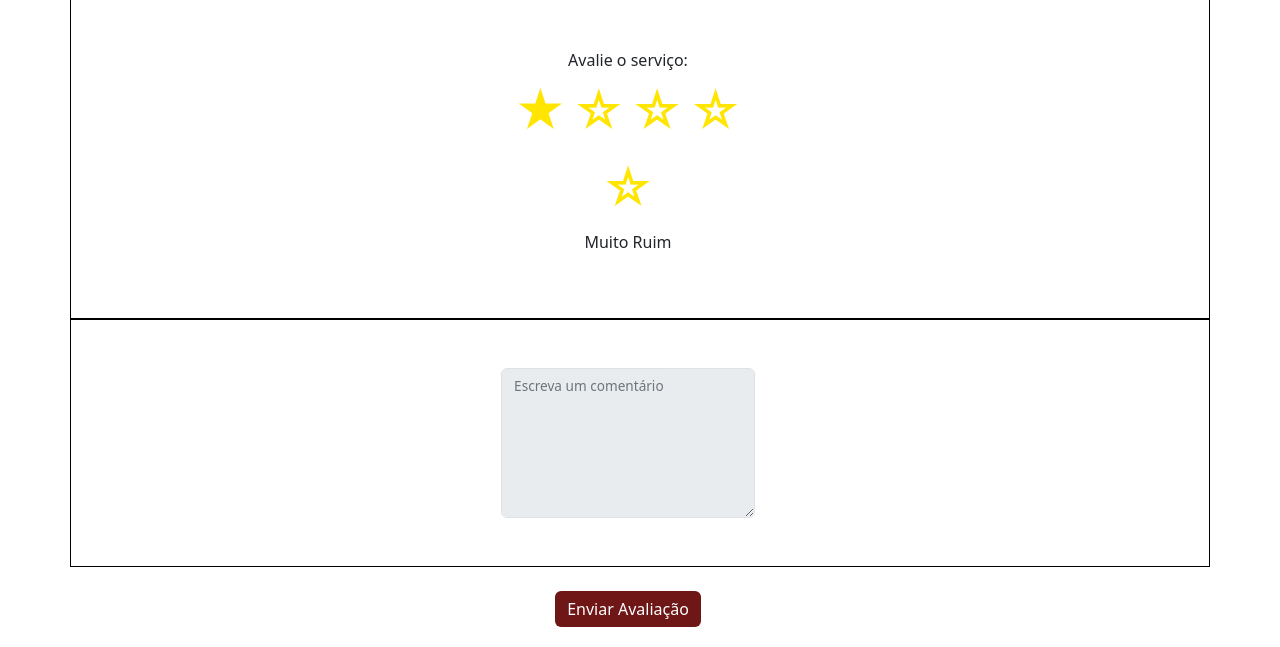
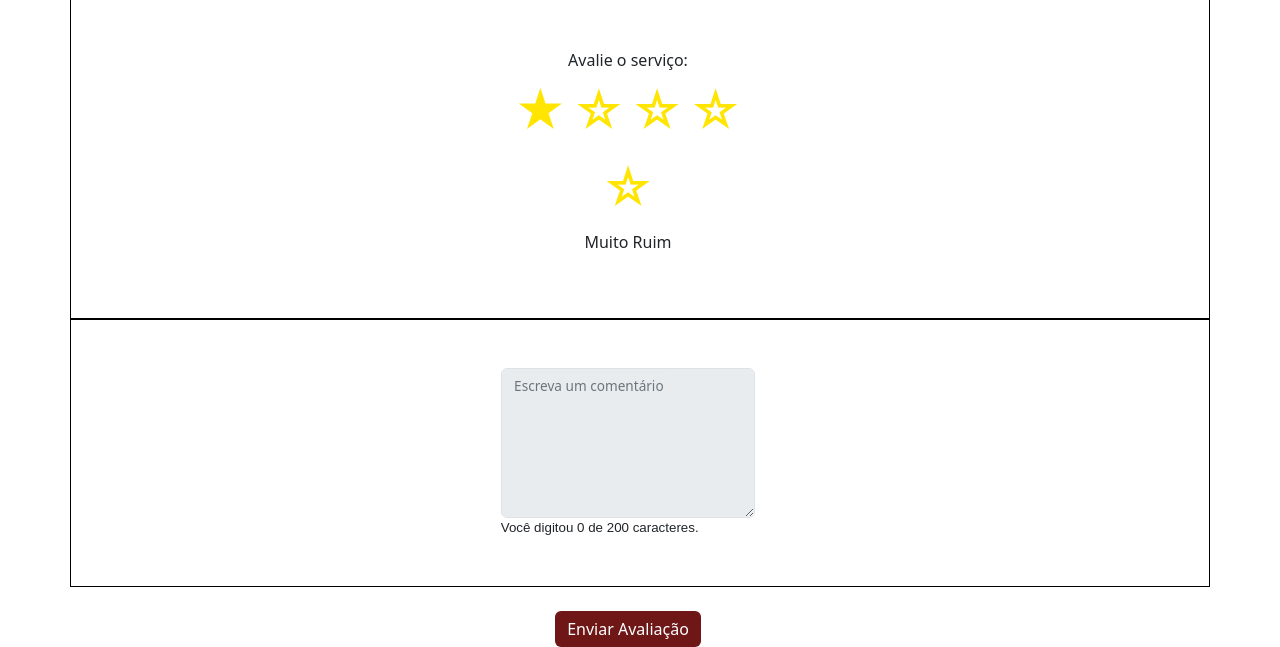
Before and after one commit to aCandidoP/avaliacaoMinhaUfop, a PHP site: page / in a window 1280 px wide. Shown: the part 153-800 px from the top of the page. Run offline with PHP 8.4, Linux system fonts and the light colour scheme.

Commit message:
:feat Adicionado contador de caracteres no campo de comentários

```diff
--- a/index.html
+++ b/index.html
@@ -71,10 +71,12 @@ crossorigin="anonymous" defer></script>
         <div class="row w-100 d-flex justify-content-center my-5">
             <div class="col-md-3">
                 <div class="form-floating">
-                    <textarea class="form-control" disabled id="floatingTextarea"></textarea>
+                    <textarea class="form-control" disabled id="floatingTextarea" maxlength="200"></textarea>
                     <label for="floatingTextarea">Escreva um comentário</label>
                 </div>
-
+                <div id="countercss">
+                    <span> Você digitou </span><span id="contador">0</span><span> de </span><span id="tamtext">0</span><span> caracteres.</span>
+                </div>
             </div>
         </div>
     </div>
--- a/js/script.js
+++ b/js/script.js
@@ -86,3 +86,19 @@ document.addEventListener('DOMContentLoaded', function() {
     });
 
 });
+
+
+const text = document.getElementById('floatingTextarea');
+const tamanho = text.getAttribute('maxlength');
+const counter = document.getElementById('contador');
+const tam = document.getElementById('tamtext');
+
+tam.textContent = tamanho;
+
+let countPress = 0;
+let countSpace = 0;
+
+text.addEventListener('input', function(event){
+    var escrito = text.value.length;
+    counter.textContent = escrito;
+});
--- a/styles/style.css
+++ b/styles/style.css
@@ -65,3 +65,8 @@
 .fiveStars .star:hover ~ .star::before {
     content: "\2606"; /* Estrelas vazias */
 }
+
+#countercss{
+    font-size: smaller;
+    font-family: Arial, Helvetica, sans-serif;
+}
```
